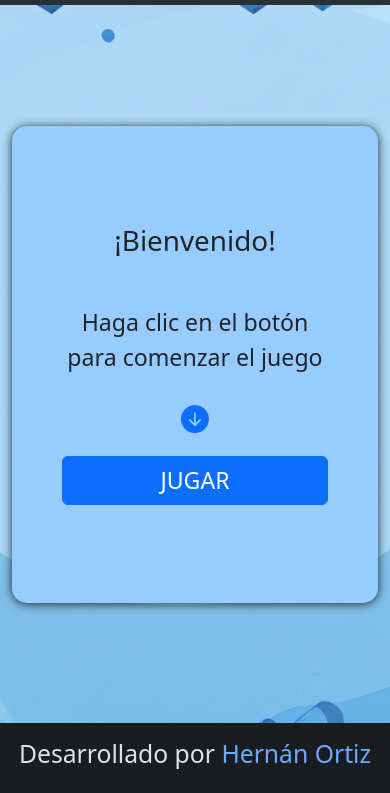
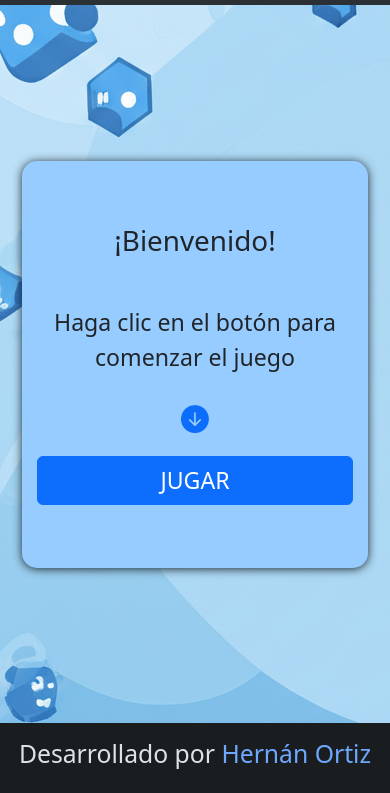
Before and after one commit to hernanortiz1/ejercicio1DOM, a plain HTML site: page index.html in a window 390 px wide. Shown: the part 51-844 px from the top of the page. Drawn offline with nearby package versions, Linux system fonts and the light colour scheme.

Commit message:
corregi  en body overflow

```diff
--- a/css/style.css
+++ b/css/style.css
@@ -9,10 +9,8 @@ body {
   display: flex;
   flex-direction: column;
   min-height: 100vh;
-  background-image: url('../img/Gemini_Generated_Image_t5go30t5go30t5go.png');
-  background-size: cover;
-  background-position: center;
-  background-repeat: no-repeat;
+   overflow-x: hidden;
+   background-image: url('../img/Gemini_Generated_Image_t5go30t5go30t5go.png');
 }
 
 main {
@@ -30,3 +28,10 @@ main {
   box-shadow: 0 1px 10px #1d2a30;
   background-color: #96ccff;
 }
+
+@media (max-width: 767px) {
+   .contenedorPrincipal {
+    padding: 15px;
+    margin: 10px;
+  }
+}
```
